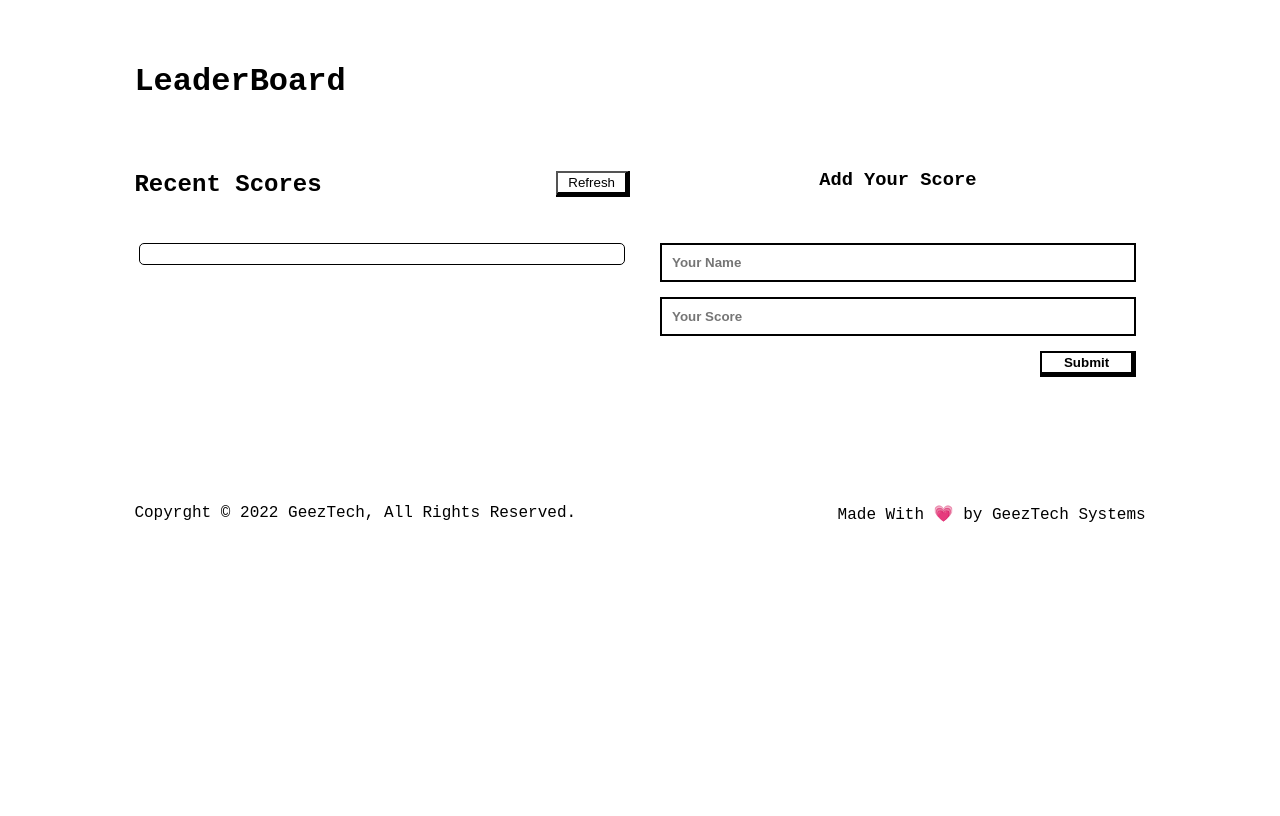
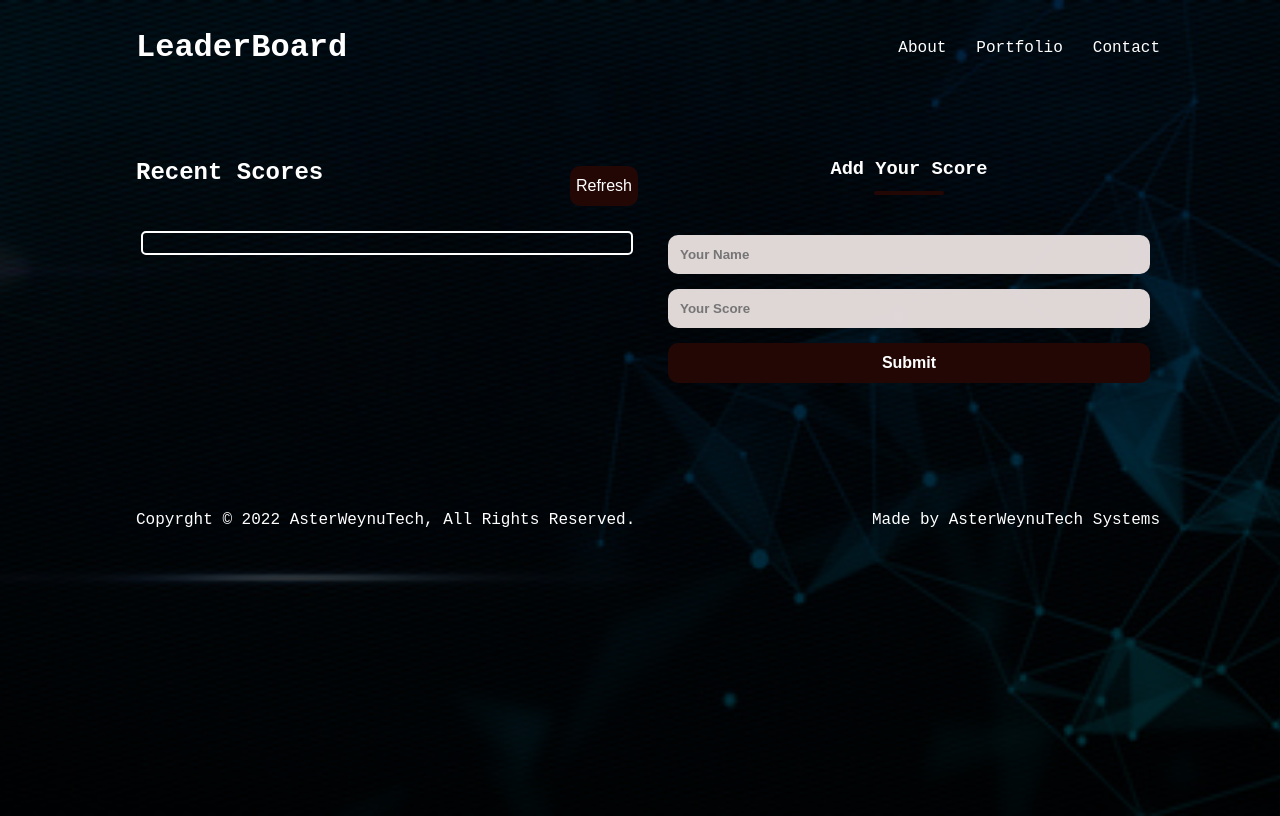
Before and after one commit to aster-alemu/LeaderboardProject, a website built with webpack: page src/index.html in a window 1280 px wide. Built offline with nearby package versions, Linux system fonts and the light colour scheme; no server answers.

Commit message:
Add styles to the leaderboard structure

```diff
--- a/src/index.html
+++ b/src/index.html
@@ -7,7 +7,18 @@
 </head>
 <body>
         <div class="container">
+            <div class="nav">
+                <div class="nav-logo">
                     <h1>LeaderBoard</h1>
+                </div>
+                <div class="nav-menu">
+                    <ul class="nav-items">
+                        <li><a href="#">About</a></li>
+                        <li><a href="#">Portfolio</a></li>
+                        <li><a href="#">Contact</a></li>
+                    </ul>
+                </div>
+            </div>
             <div class="contents">
                 <div class="recent-scores">
                     <div class="recent-scores-header">
@@ -29,10 +40,10 @@
             </div>
             <footer class="copyright">
                 <div class="foot-left">
-                <p>Copyrght &copy; 2022 GeezTech, All Rights Reserved.</p>
+                    <p>Copyrght &copy; 2022 AsterWeynuTech, All Rights Reserved.</p>
                 </div>
                   <div class="foot-right">
-                <p>Made With 💗 by GeezTech Systems</p>
+                    <p>Made by AsterWeynuTech Systems</p>
                 </div>
               </footer>
         </div>
--- a/src/style.css
+++ b/src/style.css
@@ -3,12 +3,16 @@
 .container {
   width: 80%;
   margin: auto;
-  margin-top: 5%;
 }
 
 body {
   font-family: monospace, Varela;
-  color: #000;
+  color: #fff;
+  background: linear-gradient(rgb(0, 0, 0, 0.75), rgb(0, 0, 0, 0.75)), url('../images/banner.jpg');
+  background-size: cover;
+  height: 100vh;
+  width: 100%;
+  background-position: center;
 }
 
 .copyright {
@@ -40,29 +44,49 @@ form {
   display: flex;
   flex-direction: column;
   gap: 15px;
-  margin-top: 23px;
+  margin-top: 10px;
   padding: 10px;
 }
 
 form input {
   padding: 10px;
   outline: none;
-  border: 2px solid black;
+  border: 2px solid rgba(0, 0, 0, 0);
   color: #000;
   font-weight: bold;
+  background-color: rgba(230, 221, 221, 0.973);
+  border-radius: 10px;
+}
+
+form input:hover {
+  background-color: rgba(0, 0, 0, 0.5);
+}
+
+form input:focus {
+  background-color: rgba(0, 0, 0, 0.1);
+  background-color: #fff;
+  border: 2px solid rgba(30, 85, 250, 0.47);
 }
 
 #submitBtn {
-  min-width: 20%;
-  align-self: flex-end;
+  height: 40px;
+  border-radius: 10px;
+  font-size: 16px;
+  background-color: #220705;
+  color: #fff;
+  outline: none;
+  border: none;
 }
 
-.button {
-  background-color: #fff;
-  padding: 2px 10px;
-  cursor: pointer;
-  border-bottom: 5px solid black;
-  border-right: 5px solid black;
+#refresh {
+  align-self: flex-end;
+  height: 40px;
+  border-radius: 10px;
+  font-size: 16px;
+  background-color: #220705;
+  color: #fff;
+  outline: none;
+  border: none;
 }
 
 .score-values {
@@ -73,10 +97,26 @@ form input {
 
 .score-values:nth-child(odd) {
   background-color: #c1c1c1;
+  color: #000;
 }
 
 .add-scores h3 {
   text-align: center;
+  position: relative;
+  margin-bottom: 20px;
+  padding-bottom: 15px;
+}
+
+.add-scores h3::after {
+  background: #220705;
+  content: "";
+  position: absolute;
+  left: 50%;
+  bottom: 0%;
+  border-radius: 15px;
+  width: 70px;
+  height: 4px;
+  transform: translateX(-50%);
 }
 
 .list-of-scores {
@@ -84,19 +124,59 @@ form input {
   margin-top: 20px;
 }
 
-li {
+.nav-items li {
+  position: relative;
+  margin-left: 20px;
+}
+
+#scores li {
   list-style: none;
   padding: 5px;
 }
 
-li:nth-child(odd) {
+#scores li:nth-child(odd) {
   background-color: #c1c1c1;
+  color: #000;
 }
 
 #scores {
   max-height: 400px;
   overflow: auto;
   border-radius: 5px;
-  border: 1px solid black;
+  border: 2px solid #fff;
   padding: 10px;
 }
+
+.nav {
+  display: flex;
+  align-items: center;
+  justify-content: space-between;
+}
+
+.nav-items {
+  display: flex;
+  list-style: none;
+  justify-content: space-between;
+  column-gap: 10px;
+}
+
+.nav-items a {
+  text-decoration: none;
+  cursor: pointer;
+  color: #fff;
+}
+
+.nav-items li::after {
+  content: '';
+  width: 0;
+  background: coral;
+  height: 3px;
+  position: absolute;
+  left: 0;
+  bottom: -10px;
+  transition: 0.5s;
+}
+
+.nav-items li:hover::after {
+  width: 100%;
+}
```
Also changed, not shown: README.md, dist/208a6324c1b6cef5bdd9.jpg (added), dist/9484c9f647f449b51f36.jpg (added), dist/index.html, dist/main.js, images/banner.jpg (added). Lines whose indentation alone changed are shown as unchanged.
